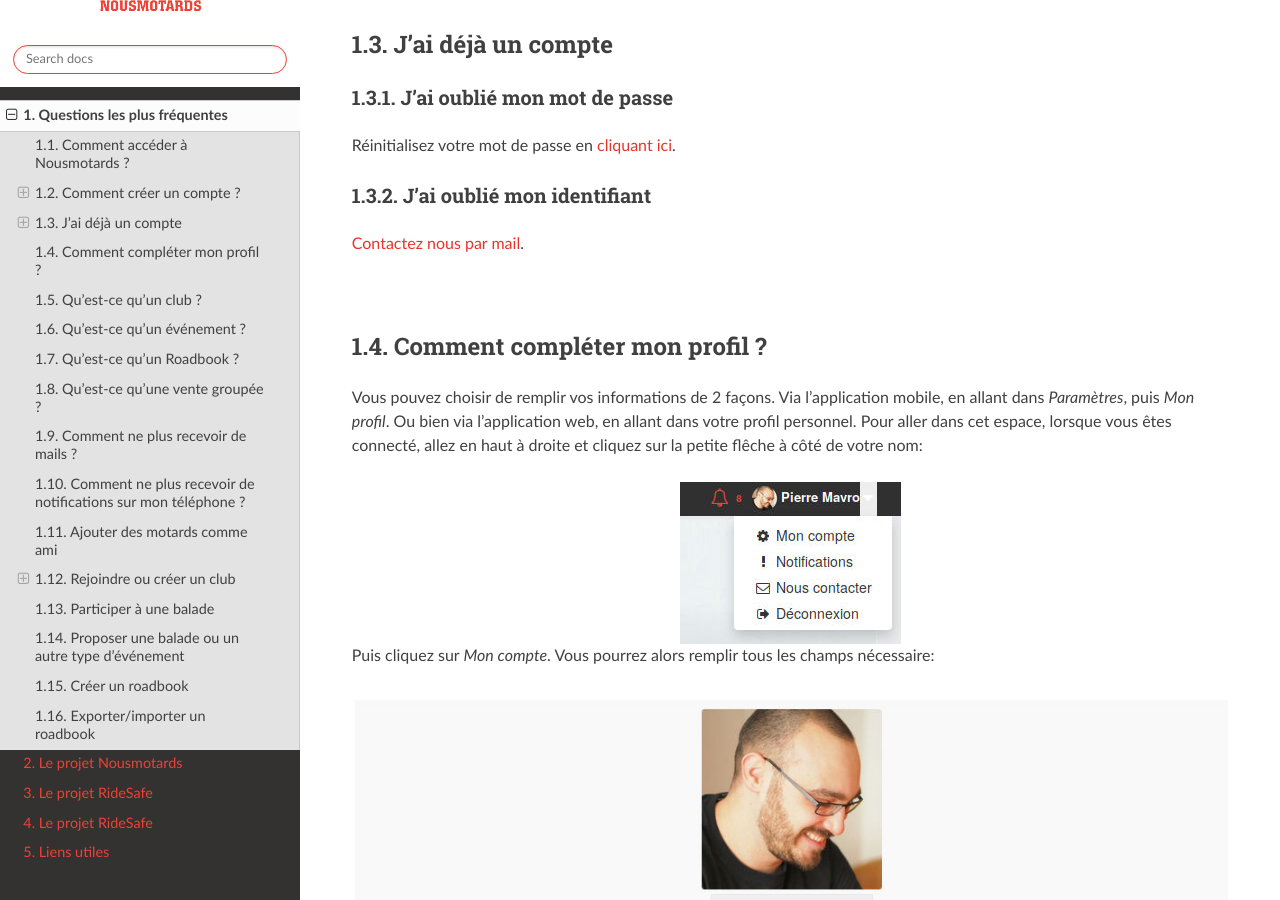
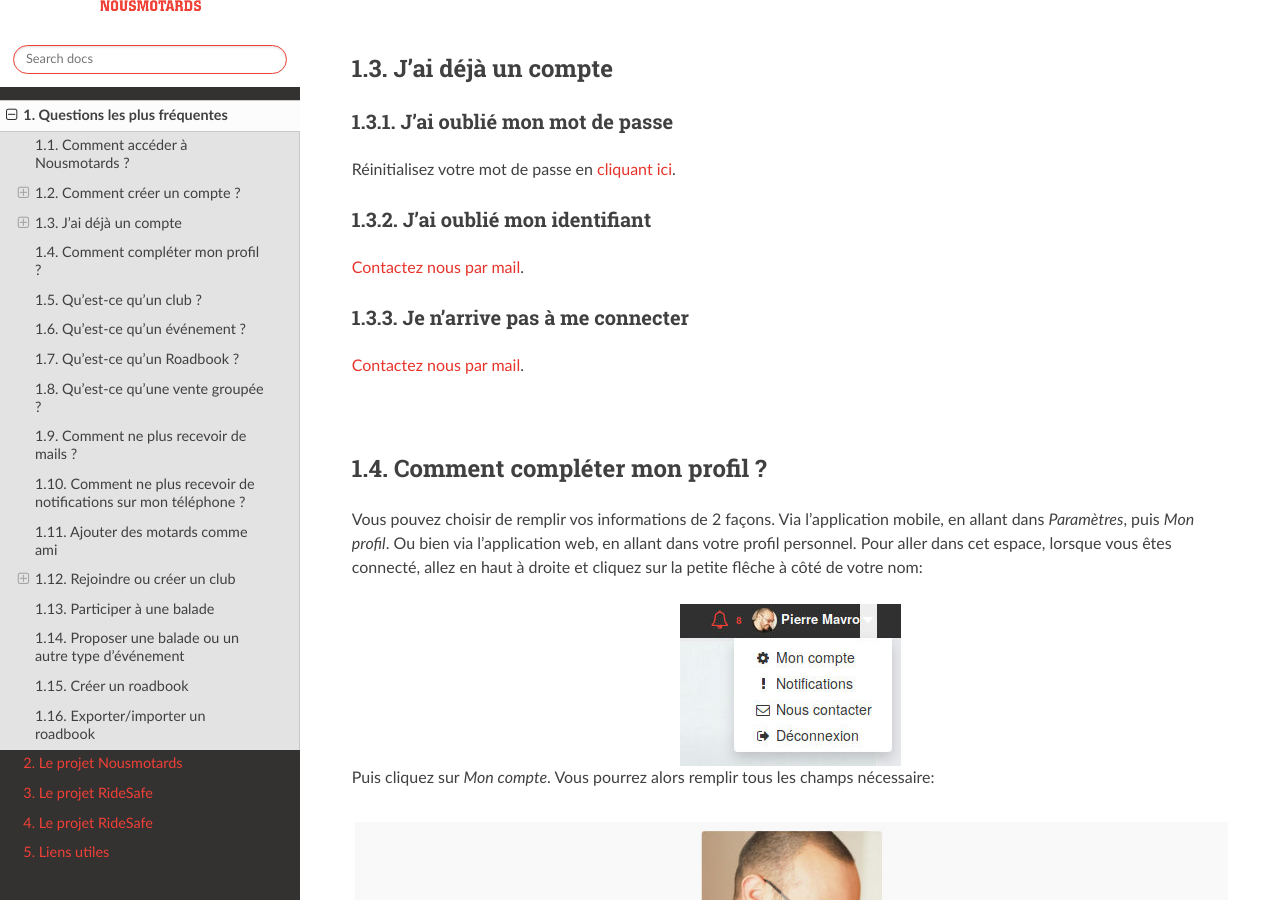
Before and after one commit to nousmotards/user_doc, a Sphinx documentation site: the page built from source/faq_nousmotards.rst, in a window 1280 px wide and 900 px high, scrolled down 4237 px. Built offline with Sphinx 7.4.7 and the Read the Docs theme 2.0.0, drawn with Linux system fonts in a browser that asks for light colours; some of the changed text lies outside the part shown.

Commit message:
Problème de co added

```diff
--- a/source/faq_nousmotards.rst
+++ b/source/faq_nousmotards.rst
@@ -78,6 +78,12 @@
 ^^^^^^^^^^^^^^^^^^^^^^^^^^^
 
 `Contactez nous par mail <support@nousmotards.com>`_.
+
+Je n'arrive pas à me connecter
+^^^^^^^^^^^^^^^^^^^^^^^^^^^^^^
+
+`Contactez nous par mail <support@nousmotards.com>`_.
+
 
 Comment compléter mon profil ?
 ------------------------------
```
